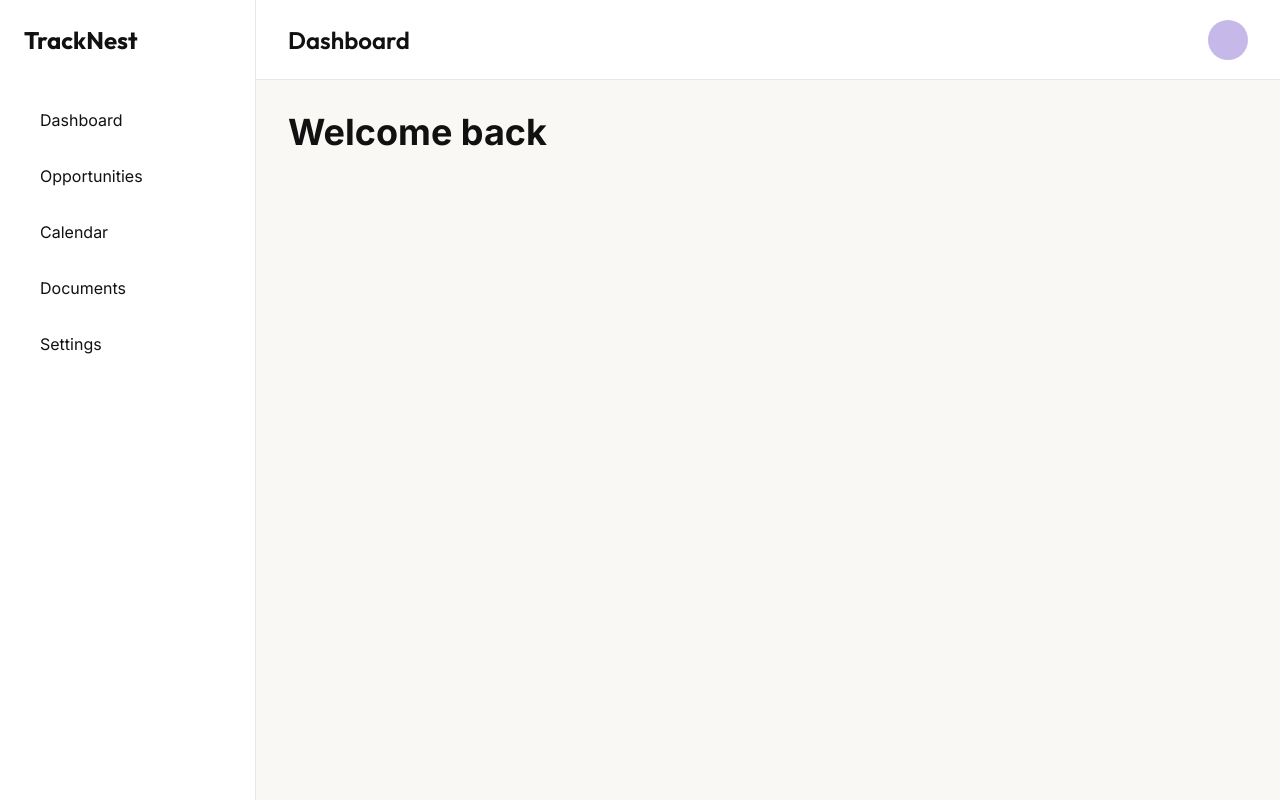
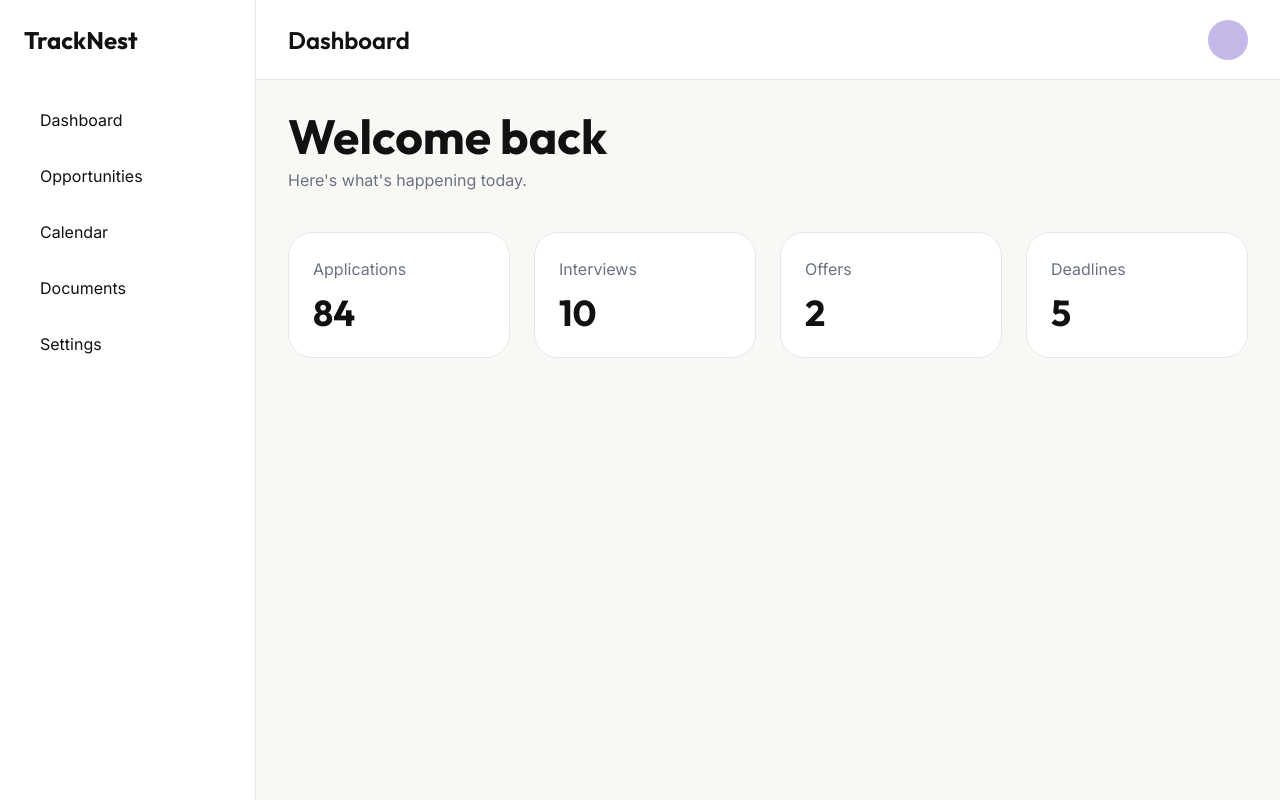
Before and after one commit to Jyotiiii3003/TrackNest, a React (Vite) app in the folder frontend/: page /dashboard in a window 1280 px wide. Built offline with nearby package versions, Linux system fonts and the light colour scheme.

Commit message:
Create dashboard overview cards

```diff
--- /dev/null
+++ b/frontend/src/components/dashboard/StatCard.jsx
@@ -0,0 +1,28 @@
+function StatCard({ title, value }) {
+  return (
+    <div
+      className="
+      bg-white
+      rounded-3xl
+      border
+      border-gray-200
+      p-6
+      hover:-translate-y-1
+      transition-all
+      "
+    >
+      <p className="text-gray-500">
+        {title}
+      </p>
+
+      <h2
+        className="text-4xl font-bold mt-3"
+        style={{ fontFamily: "Outfit" }}
+      >
+        {value}
+      </h2>
+    </div>
+  );
+}
+
+export default StatCard;
--- /dev/null
+++ b/frontend/src/data/mockDashboard.js
@@ -0,0 +1,35 @@
+export const dashboardData = {
+  stats: [
+    {
+      title: "Applications",
+      value: 84,
+    },
+    {
+      title: "Interviews",
+      value: 10,
+    },
+    {
+      title: "Offers",
+      value: 2,
+    },
+    {
+      title: "Deadlines",
+      value: 5,
+    },
+  ],
+
+  deadlines: [
+    {
+      company: "Google SWE",
+      daysLeft: "Tomorrow",
+    },
+    {
+      company: "Deepvue",
+      daysLeft: "2 Days",
+    },
+    {
+      company: "GSSoC",
+      daysLeft: "5 Days",
+    },
+  ],
+};
--- a/frontend/src/pages/Dashboard.jsx
+++ b/frontend/src/pages/Dashboard.jsx
@@ -1,12 +1,41 @@
 import AppLayout from "../layouts/AppLayout";
+
+import StatCard from "../components/dashboard/StatCard";
+
+import { dashboardData } from "../data/mockDashboard";
 
 function Dashboard() {
   return (
     <AppLayout>
 
-      <h1 className="text-4xl font-bold">
-        Welcome back
-      </h1>
+      <div className="space-y-10">
+
+        <div>
+          <h1
+            className="text-5xl font-bold"
+            style={{ fontFamily: "Outfit" }}
+          >
+            Welcome back
+          </h1>
+
+          <p className="text-gray-500 mt-2">
+            Here's what's happening today.
+          </p>
+        </div>
+
+        <div className="grid md:grid-cols-2 lg:grid-cols-4 gap-6">
+
+          {dashboardData.stats.map((stat) => (
+            <StatCard
+              key={stat.title}
+              title={stat.title}
+              value={stat.value}
+            />
+          ))}
+
+        </div>
+
+      </div>
 
     </AppLayout>
   );
```
